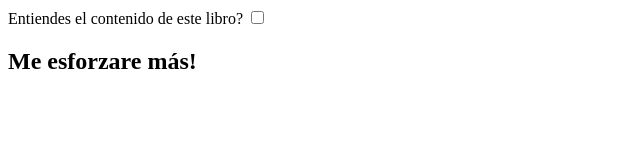
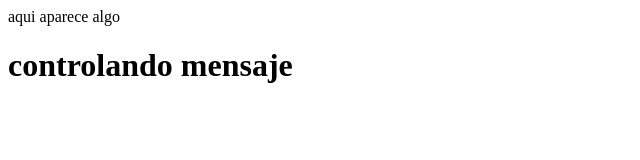
Before and after one commit to jimmygls/FullStack20171210, a website: page RegistroPersonal/RegistroPersonal/Default.html in a window 1280 px wide. Shown: the whole page, without its empty margins (0-640 px from the left). Drawn offline with nearby package versions, Linux system fonts and the light colour scheme.

Commit message:
funcionando

```diff
--- a/RegistroPersonal/RegistroPersonal/Default.html
+++ b/RegistroPersonal/RegistroPersonal/Default.html
@@ -1,20 +1,21 @@
 <html lang="en">
 <head>
     <meta charset="UTF-8">
-    <title>{{Respuesta}}</title>
+    <title>{{respuesta}}</title>
     <script type="text/javascript" src="node_modules/angular/angular.js"></script>
 </head>
-<body ng-app>
-    <div class="container">
-        Entiendes el contenido de este libro?
-        <input type="checkbox" ng-model="respuesta">
-        <div ng-hide="respuesta">
-            <h2>Me esforzare más!</h2>
-        </div>
-        <div ng-show="respuesta">
-            <h2>Felicidades!</h2>
-        </div>
+<body ng-app="prueba">
+    <script>
+      var app= angular.module('prueba', []);
+        app.controller("miCtrl",miCtrl);
+
+        function miCtrl($scope) {
+                $scope.mensaje = 'controlando mensaje';
+            }
+    </script>
+    <div  class="container" ng-controller="miCtrl">
+       <h>aqui aparece algo </h>
+        <h1 ng-bind="mensaje"></h1>
     </div>
-
 </body>
 </html>
```
Also changed, not shown: RegistroPersonal/RegistroPersonal/package.json (+6 -6 lines), 1 other file.
